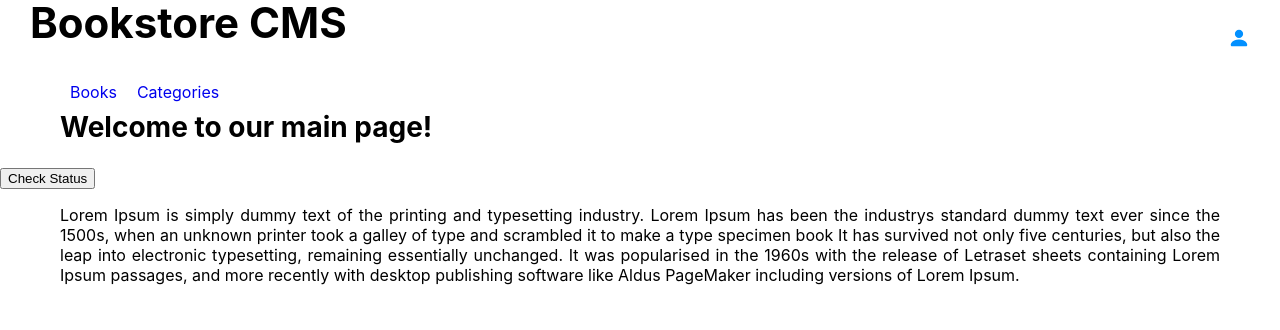
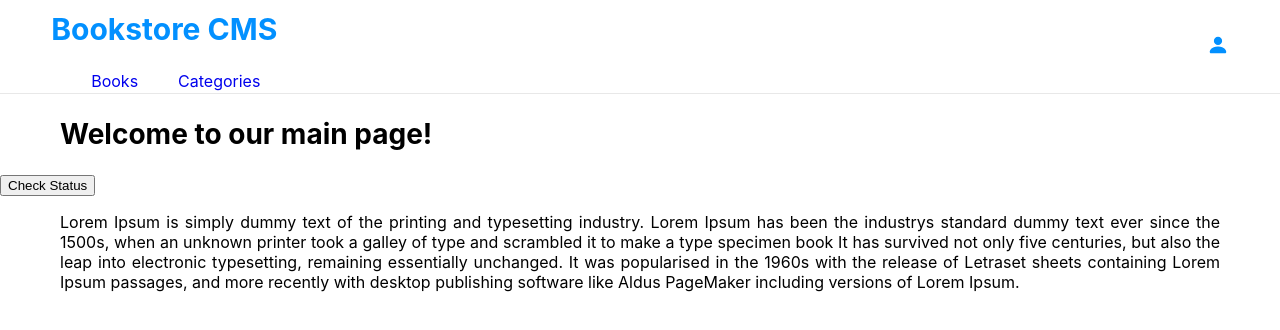
Before and after one commit to Kidd254/Bookstore-React-Redux, a React (Create React App) app: page /categories in a window 1280 px wide. Shown: the top 330 px of the page. Built offline with nearby package versions, Linux system fonts and the light colour scheme.

Commit message:
add styling to navbar

```diff
--- a/src/Styles/Navigation.css
+++ b/src/Styles/Navigation.css
@@ -4,18 +4,18 @@ nav {
   justify-content: space-between;
   align-items: center;
   margin: 0 auto;
-  height: 80px;
+  height: 94px;
   box-sizing: border-box;
-  padding: 0 30px;
-  margin-bottom: 30px;
+  padding: 24px 4%;
   background: white;
+  border-bottom: 1px solid #e8e8e8;
 }
 
 ul {
   display: flex;
   flex-direction: row;
   list-style: none;
-  gap: 20px;
+  gap: 40px;
 }
 
 li a {
@@ -23,20 +23,46 @@ li a {
 }
 
 .navLink {
-  color: gray;
-  transition: all 250ms ease-in-out;
+  opacity: 0.5;
+  font-size: 0.813rem;
+  color: #121212;
+  letter-spacing: 1.9px;
+  text-transform: uppercase;
 }
 
 .navLink:hover {
-  color: rgb(80, 80, 80);
+  color: #121212;
+  opacity: 1;
 }
 
 .active {
-  color: rgb(80, 80, 80);
-  font-weight: 700;
+  font-size: 0.813rem;
+  text-transform: uppercase;
+  color: #121212;
+  letter-spacing: 1.9px;
+  opacity: 1;
 }
 
 h1 {
-  font-size: 42px;
-  font-weight: 700;
+  font-size: 1.875rem;
+  color: #0290ff;
+  font-weight: bold;
 }
+
+.left {
+  display: flex;
+  justify-content: flex-start;
+  align-items: center;
+}
+
+.iconBtn {
+  display: flex;
+  justify-content: center;
+  align-items: center;
+  cursor: pointer;
+  width: 2.813rem;
+  height: 2.813rem;
+  border-radius: 50%;
+  border: 1px solid #e8e8e8;
+  background-color: #fff;
+}
```
